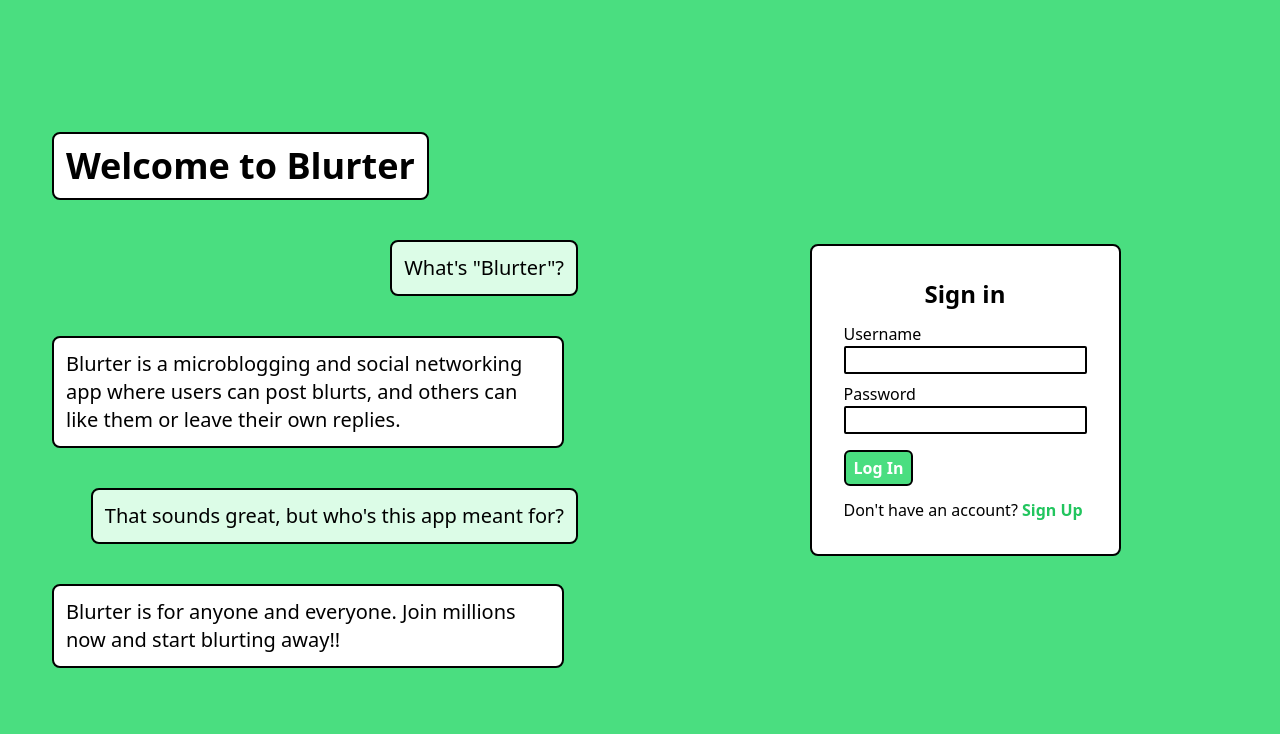
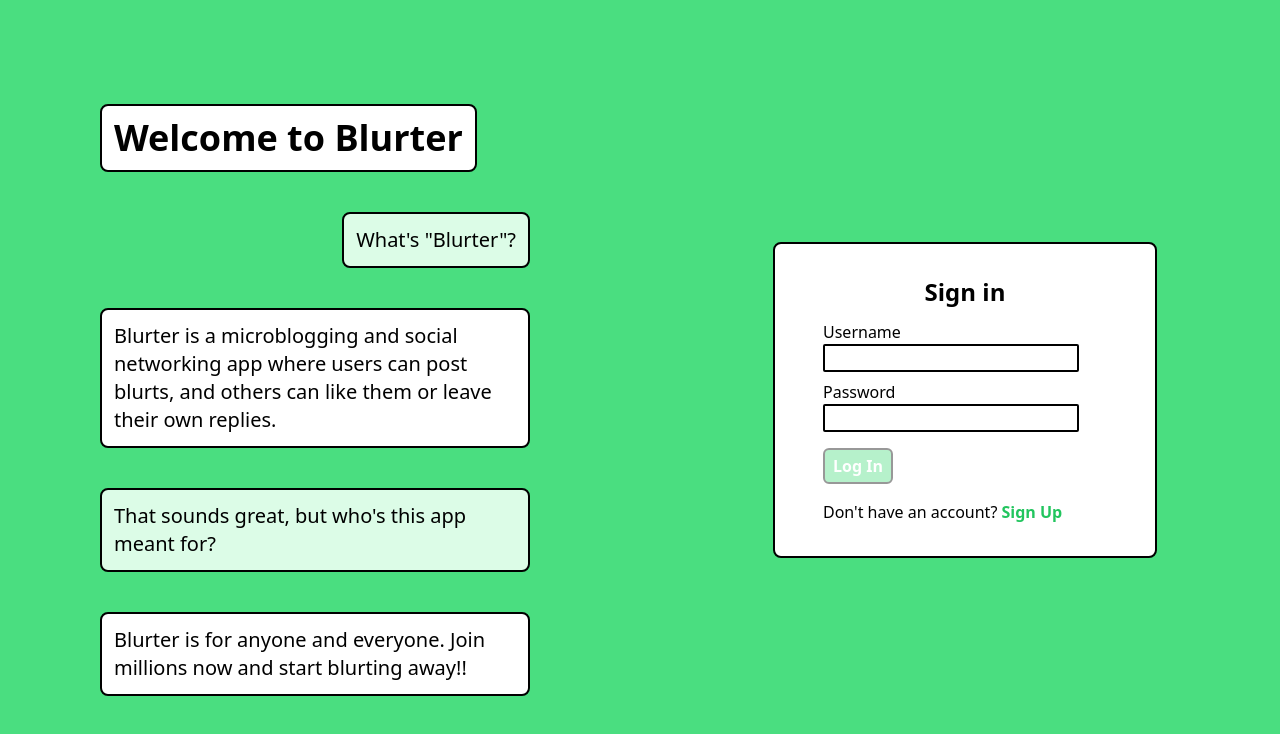
Before and after one commit to ebishiru/blurter, a React (Create React App) app in the folder client/: page / in a window 1280 px wide. Shown: the top 734 px of the page. Built offline with nearby package versions, Linux system fonts and the light colour scheme.

Commit message:
Added more CSS to login

```diff
--- a/client/src/Pages/Main/index.js
+++ b/client/src/Pages/Main/index.js
@@ -44,7 +44,7 @@ const Main = () => {
     return (
         <>
         <div className="bg-green-400 h-screen grid grid-cols-2 gap-x-5 ">
-            <div className="flex flex-col justify-center mx-8">
+            <div className="flex flex-col justify-center mx-20">
                     <h1 className="text-4xl font-bold bg-white p-3 m-5 border-2 border-black rounded-lg w-fit self-start">Welcome to Blurter</h1>
                     <p className="text-xl bg-green-100 p-3 m-5 border-2 border-black rounded-lg w-fit self-end">What's "Blurter"?</p>
                     <p className="text-xl bg-white p-3 m-5 border-2 border-black rounded-lg w-fit max-w-lg self-start">Blurter is a microblogging and social networking app where users can post blurts, and others can like them or leave their own replies.</p>
@@ -52,21 +52,19 @@ const Main = () => {
                     <p className="text-xl bg-white p-3 m-5 border-2 border-black rounded-lg w-fit max-w-lg self-start">Blurter is for anyone and everyone. Join millions now and start blurting away!!</p>
             </div>
             <div className="flex flex-col justify-center items-center">
-                <div className="p-8 border-2 border-black rounded-lg bg-white">
+                <div className="w-full max-w-sm px-12 py-8 border-2 border-black rounded-lg bg-white">
                     <h2 className="mb-3 text-2xl font-bold text-center">Sign in</h2>
                     <form onSubmit={handleLogIn} autoComplete="on">
                         <label className="block" htmlFor="username">Username</label>
-                        <input className="px-1 mb-2 border-2 border-black rounded-sm block" type="text" id="username" value={inputUsername} onChange={(ev)=>{
+                        <input className="px-1 mb-2 w-64 border-2 border-black rounded-sm block" type="text" id="username" value={inputUsername} onChange={(ev)=>{
                             setInputUsername(ev.target.value)
-                            setErrorMessage("");
                         }}></input>
                         <label className="block" htmlFor="password">Password</label>
-                        <input className="px-1 mb-2 border-2 border-black rounded-sm block" type="password" id="password" value={inputPassword} onChange={(ev)=>{
+                        <input className="px-1 mb-2 w-64 border-2 border-black rounded-sm block" type="password" id="password" value={inputPassword} onChange={(ev)=>{
                             setInputPassword(ev.target.value);
-                            setErrorMessage("");
                         }}></input>
-                        <button className="font-bold text-white bg-green-400 px-2 py-1 my-2 mb-3 border-2 border-black rounded-md" disabled={!inputUsername || !inputPassword || status === "logging"}type="submit">Log In</button>
-                        <p>{errorMessage}</p>
+                        <button className="font-bold text-white bg-green-400 px-2 py-1 my-2 border-2 border-black rounded-md disabled:opacity-40" disabled={!inputUsername || !inputPassword || status === "logging"}type="submit">Log In</button>
+                        <p className="text-red-500 text-sm break-words max-w-xs mb-2">{errorMessage}</p>
                     </form>
                     <p>Don't have an account? <Link className="text-green-500 font-bold" to="/register">Sign Up</Link></p>
                 </div>
```
